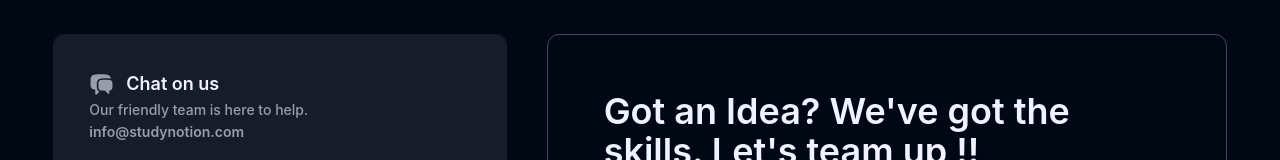
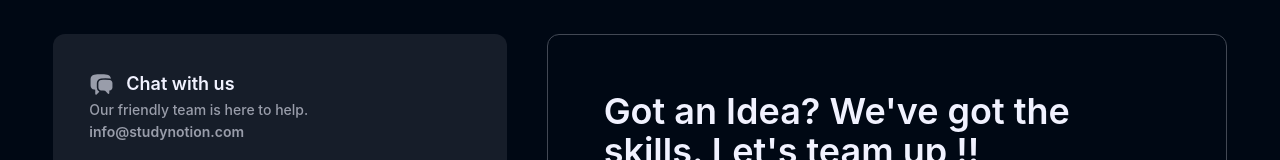
Before and after one commit to Muskansahuincredible/StudyNotion-An-Online-Education-Platform, a React (Create React App) app: page /contact in a window 1280 px wide. Shown: the part 155-315 px from the top of the page. Built offline with nearby package versions, Linux system fonts and the light colour scheme; no server answers; the HTML template or start-up script is replaced by a standard one.

Commit message:
i made the changes

```diff
--- a/src/components/ContactPage/ContactDetails.jsx
+++ b/src/components/ContactPage/ContactDetails.jsx
@@ -6,7 +6,7 @@ import * as Icon2 from "react-icons/io5"
 const contactDetails = [
   {
     icon: "HiChatBubbleLeftRight",
-    heading: "Chat on us",
+    heading: "Chat with us",
     description: "Our friendly team is here to help.",
     details: "info@studynotion.com",
   },
```
